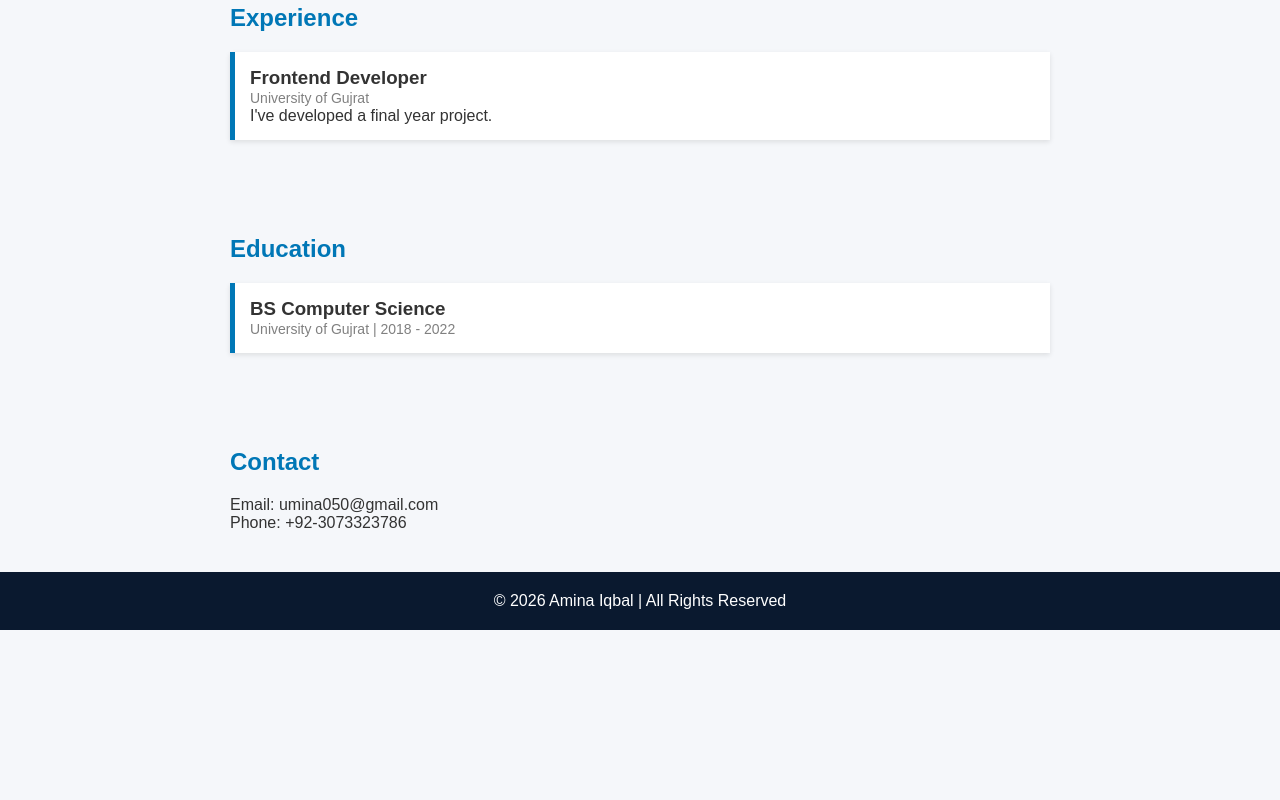
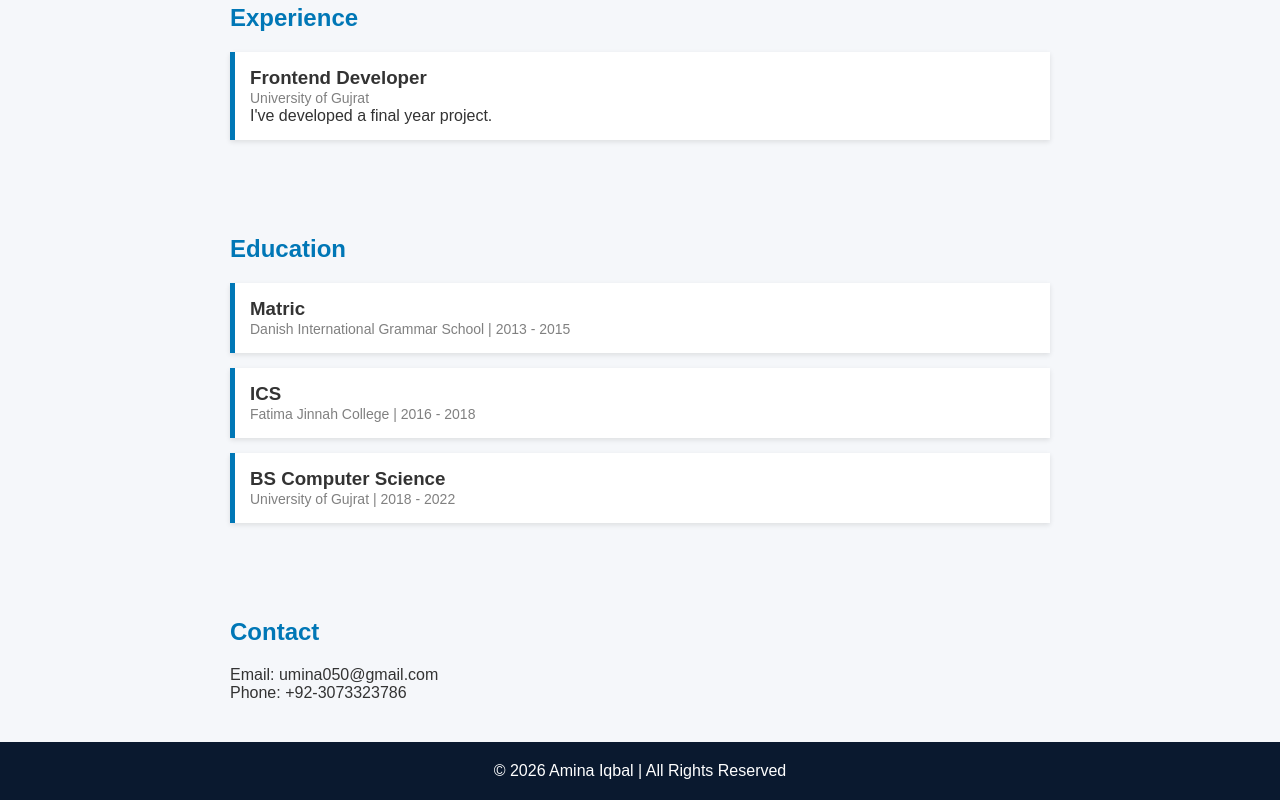
Before and after one commit to ramina050/Resume, a plain HTML site: page index.html in a window 1280 px wide. Shown: the part 667-1467 px from the top of the page. Before the commit the page ends 1297 px from the top, so only its background shows below. Drawn offline with Linux system fonts and the light colour scheme.

Commit message:
Update index.html

```diff
--- a/index.html
+++ b/index.html
@@ -176,6 +176,15 @@ footer {
     <section id="education">
         <h2>Education</h2>
         <div class="card">
+            <h3>Matric</h3>
+            <span>Danish International Grammar School | 2013 - 2015</span>
+        </div>
+
+        <div class="card">
+            <h3>ICS</h3>
+            <span>Fatima Jinnah College | 2016 - 2018</span>
+        </div>
+        <div class="card">
             <h3>BS Computer Science</h3>
             <span>University of Gujrat | 2018 - 2022</span>
         </div>
```
